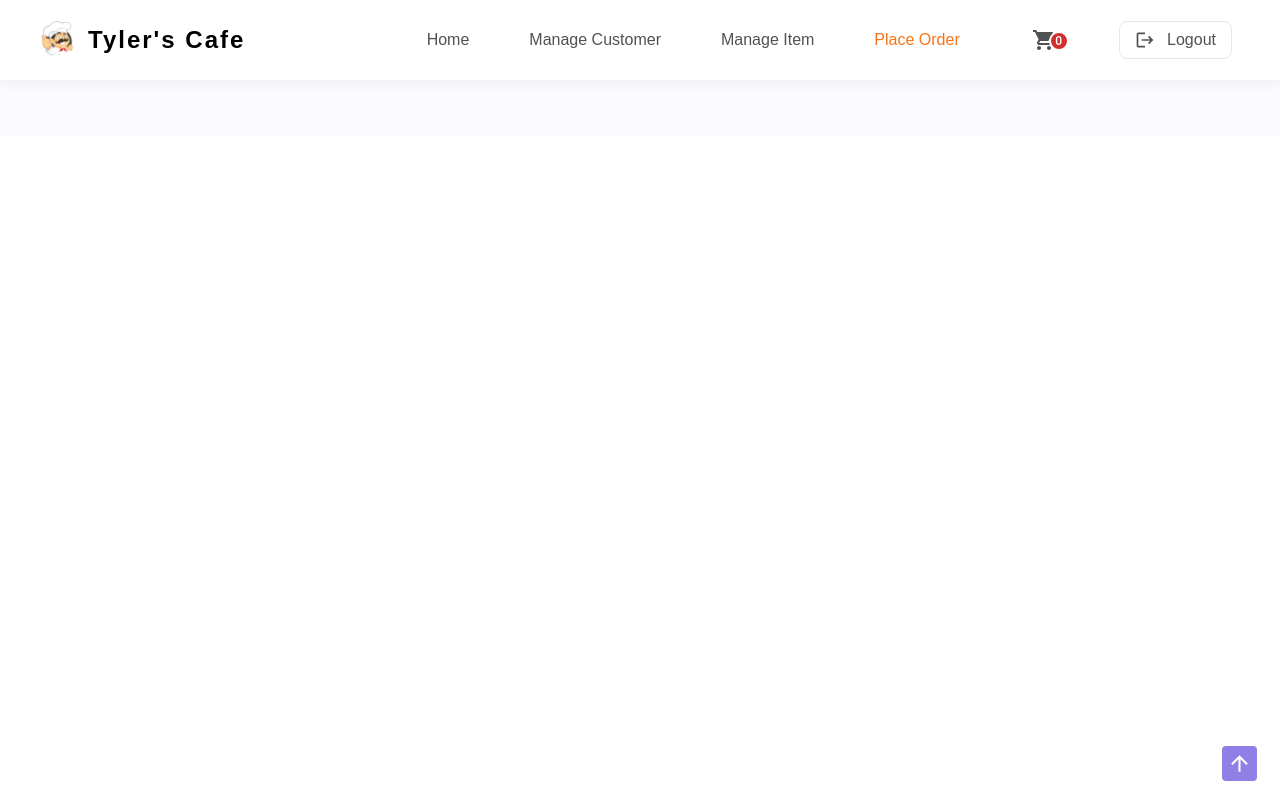
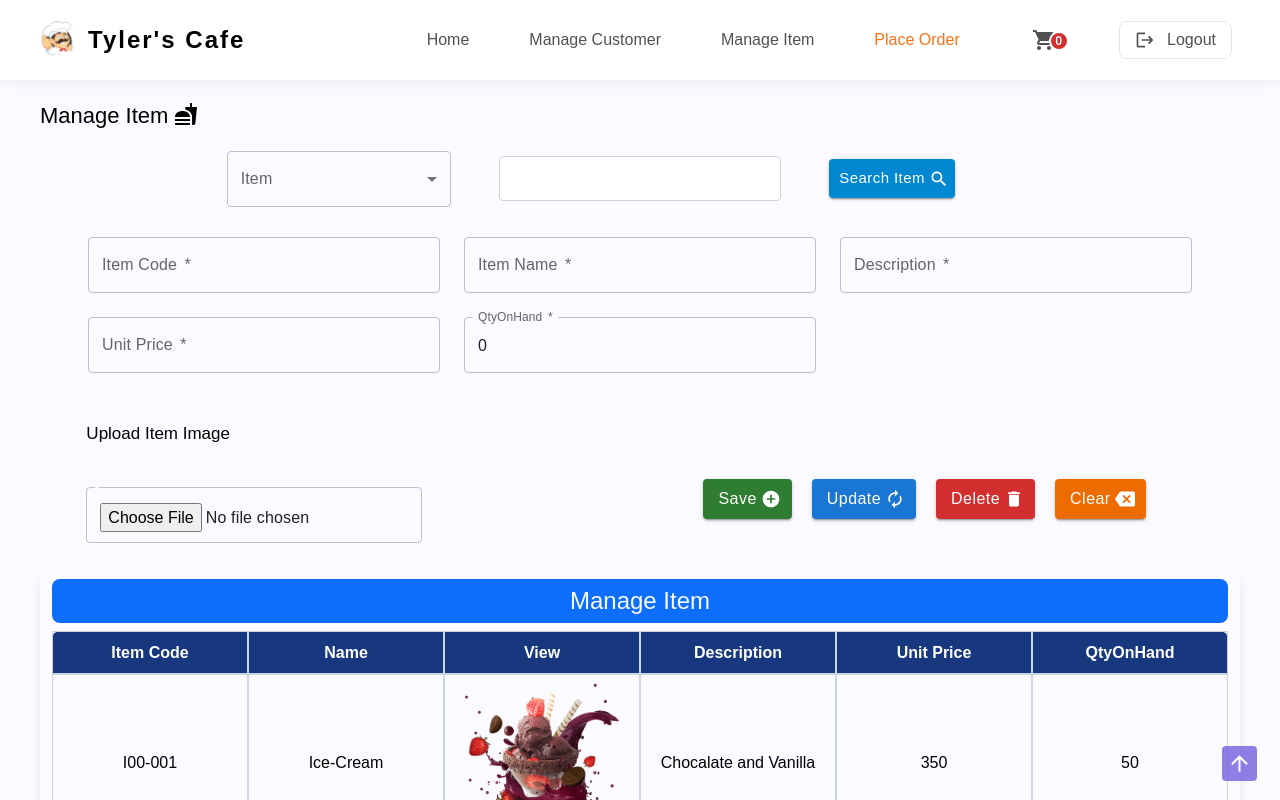
Before and after one commit to AshanSandeep06/Food-Shop-System, a React (Create React App) app in the folder frontend/: page /place_order in a window 1280 px wide. Shown: the top 800 px of the page. Built offline with nearby package versions, Linux system fonts and the light colour scheme.

Commit message:
Content Updated in App.tsx

```diff
--- a/frontend/src/components/Admin/Admin.tsx
+++ b/frontend/src/components/Admin/Admin.tsx
@@ -11,7 +11,7 @@ const Admin = () => {
         <Route path="/home" element={<FoodMenu />}></Route>
         <Route path="/manage_customer" element={<ManageCustomer />}></Route>
         <Route path="/manage_item" element={<ManageItem />}></Route>
-        <Route path="/manage_item" element={<ManageItem />}></Route>
+        <Route path="/place_order" element={<ManageItem />}></Route>
       </Routes>
     </main>
   );
```
